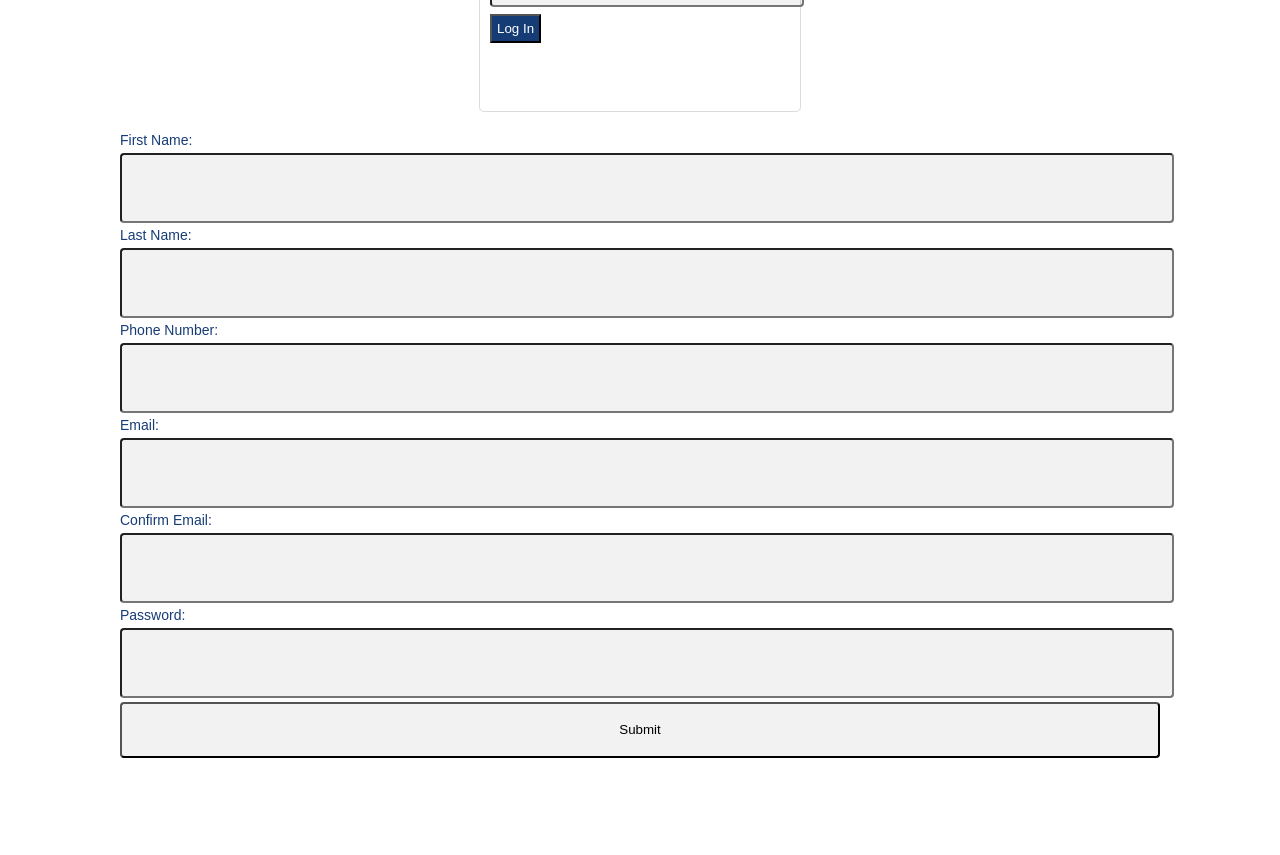
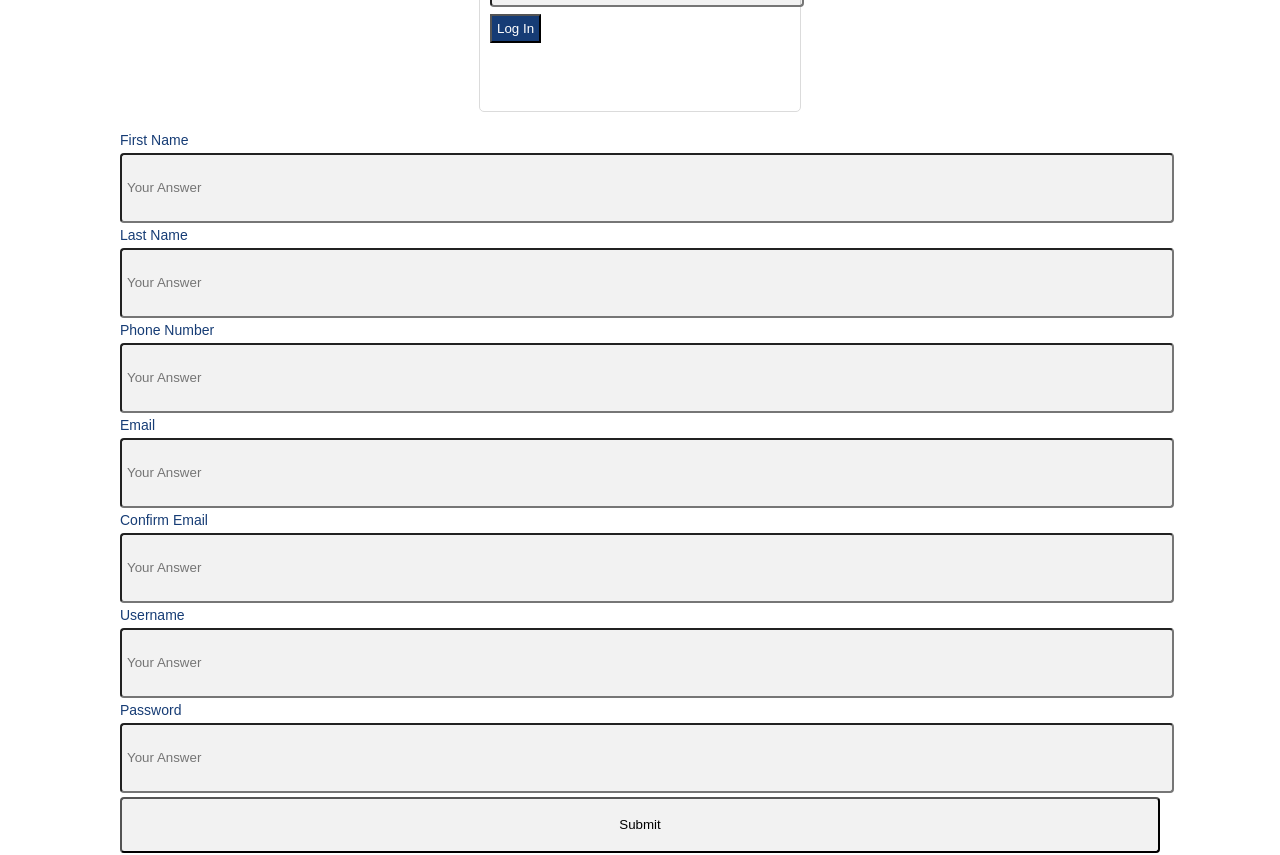
Before and after one commit to Firius0408/MasterTutoring, a React (Create React App) app in the folder frontend/: page / in a window 1280 px wide. Shown: the part 2000-2855 px from the top of the page. Before the commit the page ends 2760 px from the top, so only its background shows below. Built offline with nearby package versions, Linux system fonts and the light colour scheme.

Commit message:
added username to registration form

```diff
--- a/frontend/src/registerForm.js
+++ b/frontend/src/registerForm.js
@@ -2,18 +2,6 @@ import React from 'react';
 import './registerForm.css';
 
 import {render} from "react-dom"; // For CSS
-
-const styles = {
-    myInput: {
-        color : 'red'
-        // width: 100%,
-        // height: 56px,
-        // border-radius: 4px;
-        // position: relative;
-        // background-color: rgba(0, 0, 0, 0.05);
-        // transition: 0.3s all;
-    }
-}
 
 // RegistrationForm contains the subdata and functions to handle changes and submit
 class RegistrationForm extends React.Component {
@@ -27,6 +15,7 @@ class RegistrationForm extends React.Component {
             phoneNumber: '',
             email: '',
             confirmEmail: '',
+            userName: '',
             password: ''
         };
     }
@@ -52,6 +41,10 @@ class RegistrationForm extends React.Component {
         this.setState({confirmEmail: event.target.value})
     }
 
+    handleUserNameChange = (event) => {
+        this.setState({userName: event.target.value})
+    }
+
     handlePasswordChange = (event) => {
         this.setState({password: event.target.value});
     }
@@ -59,12 +52,6 @@ class RegistrationForm extends React.Component {
     // Takes care of submit
     handleSubmit = (event) => {
         // Fill in to handle submit
-        console.log(this.state.firstName);
-        console.log(this.state.lastName);
-        console.log(this.state.phoneNumber);
-        console.log(this.state.email);
-        console.log(this.state.confirmEmail);
-        console.log(this.state.password);
         event.preventDefault();
     }
 
@@ -73,37 +60,38 @@ class RegistrationForm extends React.Component {
         return (
             <form onSubmit={this.handleSubmit}>
                 <label>
-                    First Name:
-                    <input
-                        type="text"
-                        // className={styles.myInput}
-                        value={this.state.firstName}
-                        onChange={this.handleFirstNameChange} />
+                        First Name
+                        <input type="text" placeholder='Your Answer' value={this.state.firstName} onChange={this.handleFirstNameChange} />
                 </label>
 
                 <label>
-                    Last Name:
-                    <input type="text" value={this.state.lastName} onChange={this.handleLastNameChange} />
+                    Last Name
+                    <input type="text" placeholder='Your Answer' value={this.state.lastName} onChange={this.handleLastNameChange} />
                 </label>
 
                 <label>
-                    Phone Number:
-                    <input type="text" value={this.state.phoneNumber} onChange={this.handlePhoneNumberChange} />
+                    Phone Number
+                    <input type="text" placeholder='Your Answer' value={this.state.phoneNumber} onChange={this.handlePhoneNumberChange} />
                 </label>
 
                 <label>
-                    Email:
-                    <input type="text" value={this.state.email} onChange={this.handleEmailChange} />
+                    Email
+                    <input type="text" placeholder='Your Answer' value={this.state.email} onChange={this.handleEmailChange} />
                 </label>
 
                 <label>
-                    Confirm Email:
-                    <input type="text" value={this.state.confirmEmail} onChange={this.handleConfirmEmailChange} />
+                    Confirm Email
+                    <input type="text" placeholder='Your Answer' value={this.state.confirmEmail} onChange={this.handleConfirmEmailChange} />
                 </label>
 
                 <label>
-                    Password:
-                    <input type="text" value={this.state.password} onChange={this.handlePasswordChange} />
+                    Username
+                    <input type="text" placeholder='Your Answer' value={this.state.userName} onChange={this.handleUserNameChange} />
+                </label>
+
+                <label>
+                    Password
+                    <input type="text" placeholder='Your Answer' value={this.state.password} onChange={this.handlePasswordChange} />
                 </label>
 
                 <input type="submit" value="Submit" />
```
